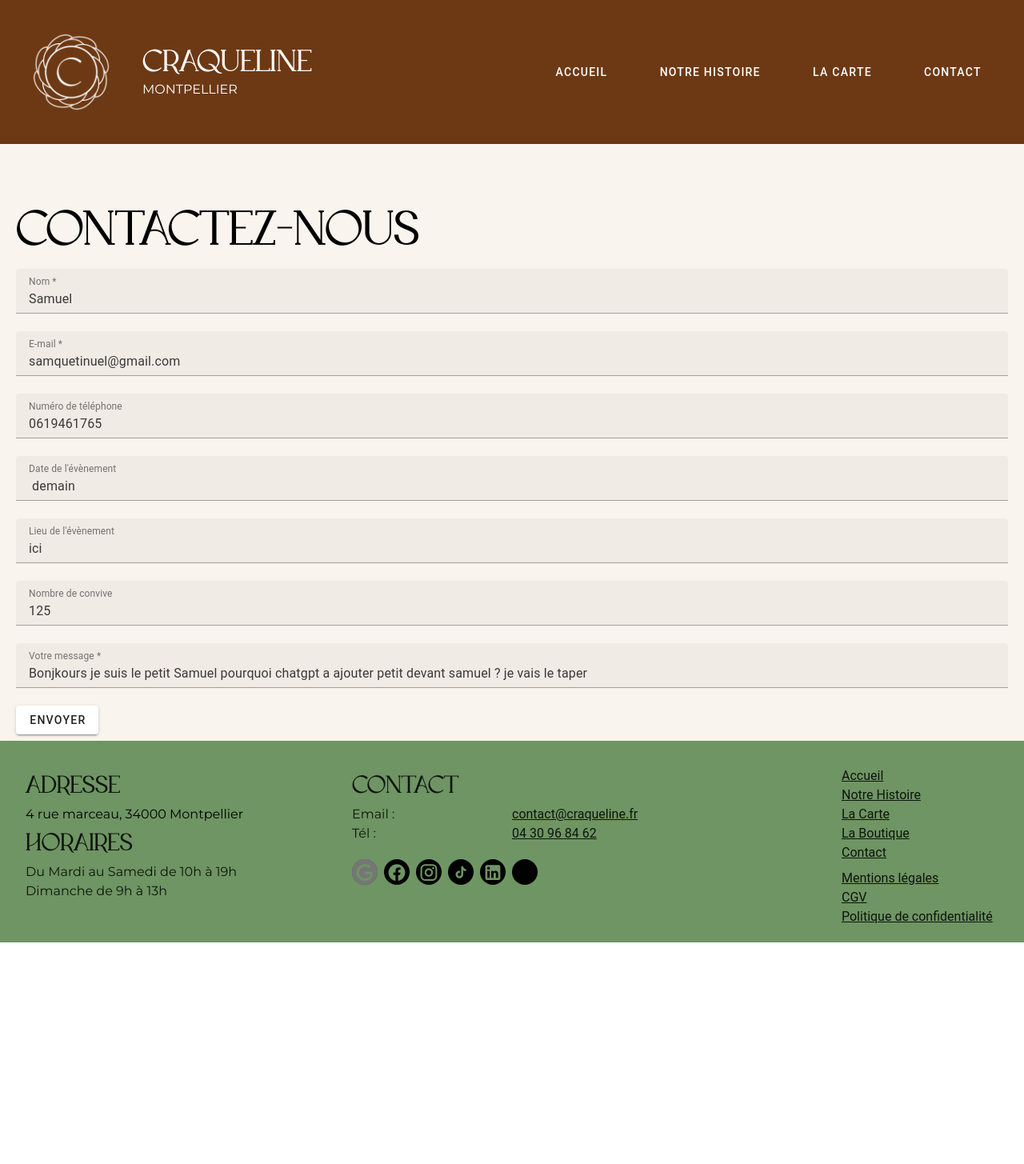
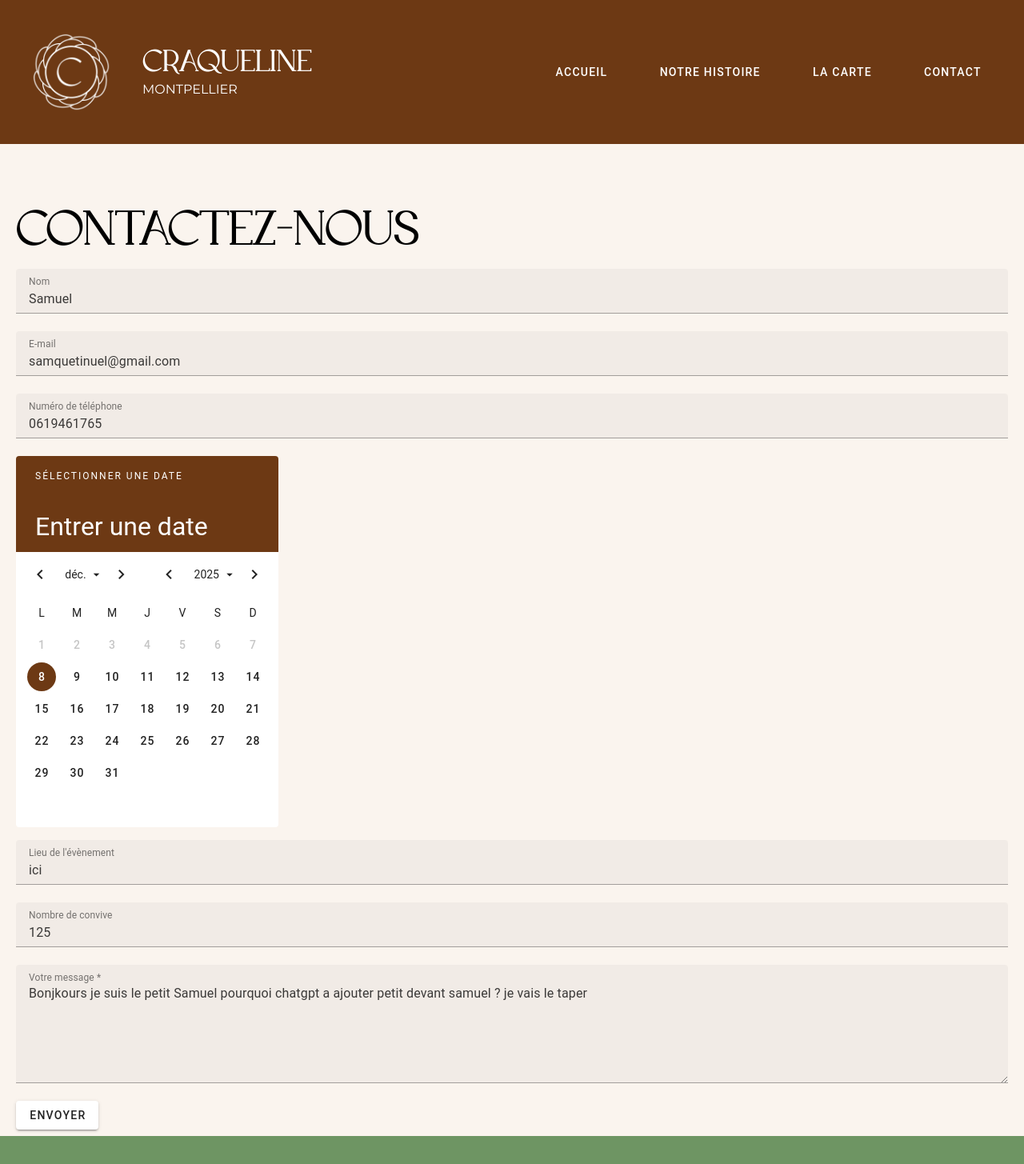
Before and after one commit to SamuelQuetin/craqueline, a Vue app: page /contact in a window 1280 px wide. Shown: the top 1455 px of the page at 80% size. Before the commit the page ends 1178 px from the top, so only its background shows below. Built offline with nearby package versions, Linux system fonts and the light colour scheme.

Commit message:
Enhance Contact form with validation rules, improve input handling, and update email template formatting.

```diff
--- a/src/view/Contact.vue
+++ b/src/view/Contact.vue
@@ -1,16 +1,64 @@
-
 <template>
   <v-container class=" pa-5 bg_base" max-width="90em">
     <h2>CONTACTEZ-NOUS</h2>
     <v-form>
-      <v-text-field label="Nom *" outlined v-model="nom"></v-text-field>
-      <v-text-field label="E-mail *" outlined v-model="email"></v-text-field>
-      <v-text-field label="Numéro de téléphone" outlined v-model="numPhone"></v-text-field>
-      <v-text-field label="Date de l'évènement" outlined v-model="date"></v-text-field>
-      <v-text-field label="Lieu de l'évènement" outlined v-model="where"></v-text-field>
-      <v-text-field label="Nombre de convive" outlined v-model="numPers"></v-text-field>
-      <v-text-field label="Votre message *" outlined v-model="message"></v-text-field>
-      <v-btn @click="sendMail"> Envoyer </v-btn>
+      <v-text-field
+          v-model="nom"
+          label="Nom"
+          :rules="nameRules"
+          outlined
+          required
+          type="text"
+      ></v-text-field>
+      <v-text-field
+          v-model="email"
+          label="E-mail"
+          :rules="emailRules"
+          outlined
+          required
+          type="email"
+      ></v-text-field>
+      <v-text-field
+          v-model="numPhone"
+          label="Numéro de téléphone"
+          :rules="phoneRules"
+          outlined
+          type="phone"
+      ></v-text-field>
+      <v-date-picker
+          v-model="date"
+          color="quaternary"
+          label="Date de l'évènement"
+          :allowed-dates="allowedDates"
+          outlined
+          type="date"
+          class="mb-4"
+      ></v-date-picker>
+      <v-text-field
+          v-model="where"
+          label="Lieu de l'évènement"
+          outlined
+      ></v-text-field>
+      <v-text-field
+          v-model="numPers"
+          label="Nombre de convive"
+          outlined
+      ></v-text-field>
+
+      <v-textarea
+          v-model="message"
+          label="Votre message *"
+          outlined
+          counter="1028"
+          required
+          type="text"
+          :rules="messageRules"
+      ></v-textarea>
+      <v-btn
+          type="submit"
+          @submit="sendMail">
+        Envoyer
+      </v-btn>
     </v-form>
   </v-container>
 </template>
@@ -27,20 +75,50 @@ const date = ref(' demain');
 const where = ref('ici');
 const numPers = ref('125');
 const message = ref('Bonjkours je suis le petit Samuel pourquoi chatgpt a ajouter petit devant samuel ? je vais le taper');
-function sendMail(){
 
-  let data = `<b>Nom :</b> `+ nom.value +`<br>
-    <b>E-mail :</b> `+ email.value +` <br>
-    <b>Numéro de téléphone :</b> `+ numPhone.value +` <br>
-    <b>Date de l'évènement :</b> `+ date.value +` <br>
-    <b>Lieu de l'évènement :</b> `+ where.value +` <br>
-    <b>Nombre de convives :</b> `+ numPers.value +` <br><br>
+const nameRules = [
+  v => !!v || 'le champ Nom est obligatoire',
+  v => (v && v.length <= 100) || 'le champ Nom doit avoir moins de 100 characters',
+]
 
-    <b>Message :</b><br>
-    `+ message.value +` `
+const emailRules = [
+    v => !!v || "L'adresse email est requise",
+    v => /.+@.+\..+/.test(v) || "L'adresse email doit être valide",
+  ]
+
+const messageRules = [
+  v => !!v || 'Le message est requis',
+  v => (v && v.length <= 1028) || 'Le message doit être de 1028 caractères maximum',
+]
+
+const phoneRules = [
+  v => !v || /^\d{10}$/.test(v) || 'Le format doit être 10 chiffres (ex: 0612345678)',
+]
+
+
+const today = new Date();
+today.setHours(0, 0, 0, 0); // Réinitialiser l'heure pour comparer uniquement la date
+
+const allowedDates = (val) => {
+  return new Date(val) >= today;
+};
+function sendMail() {
+
+  let data = ``;
+
+  data += `<b>Nom :</b> ${nom.value}<br>`;
+  data += `<b>E-mail :</b> ${email.value}<br>`;
+  data += numPhone.value ? `<b>Numéro de téléphone :</b> ${numPhone.value}<br>` : ``;
+  data += date.value ? `<b>Date de l'évènement :</b> ${date.value}<br>` : ``;
+  data += where.value ? `<b>Lieu de l'évènement :</b> ${where.value}<br>` : ``;
+  data += numPers.value ? `<b>Nombre de convives :</b> ${numPers.value}<br><br>` : ``;
+
+  data += `<b>Message :</b><br>${message.value}`;
+
   mailService.sendMail(data).then(res => console.log(res)).catch(err => console.log(err))
 
 }
+
 </script>
 <style scoped>
 h2 {
```
